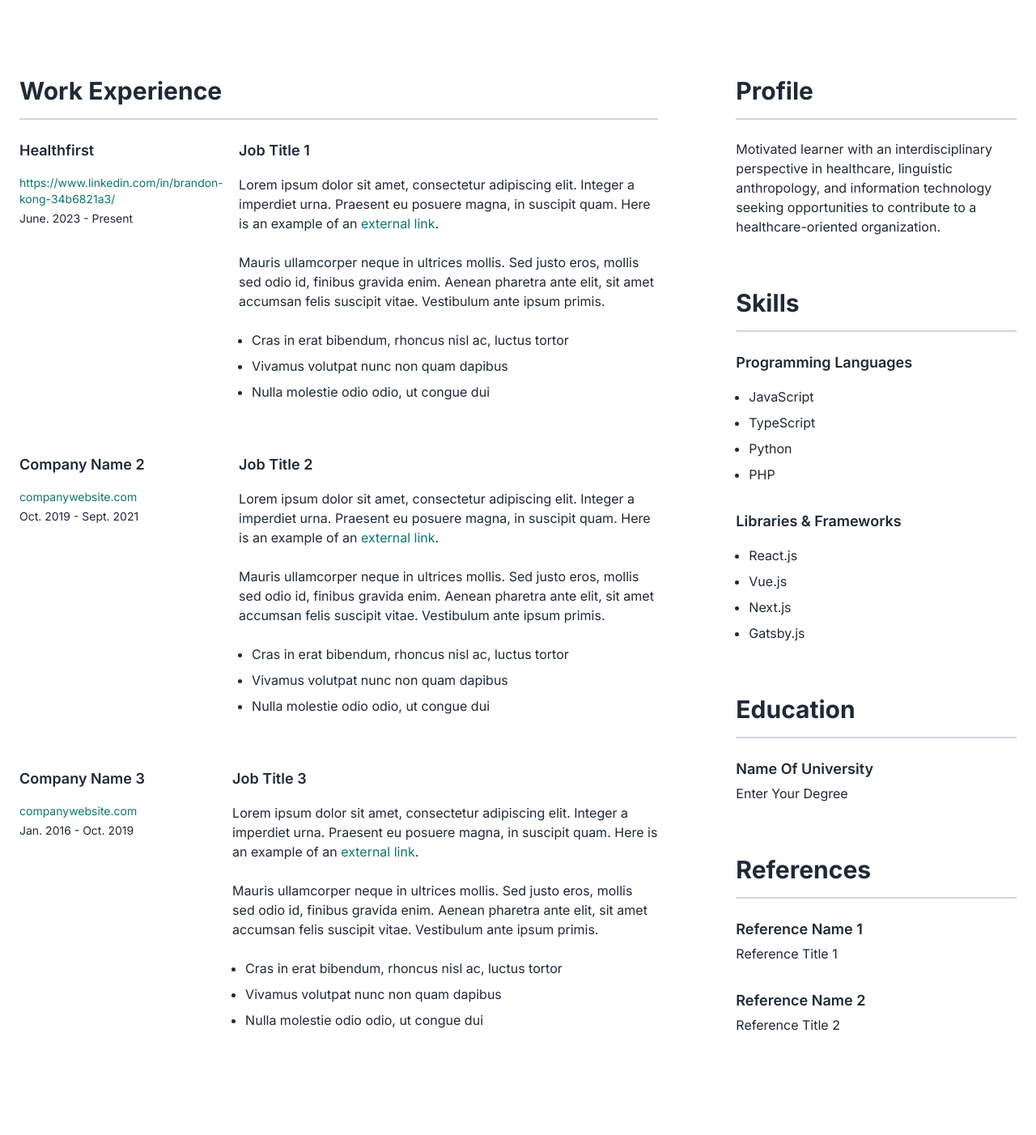
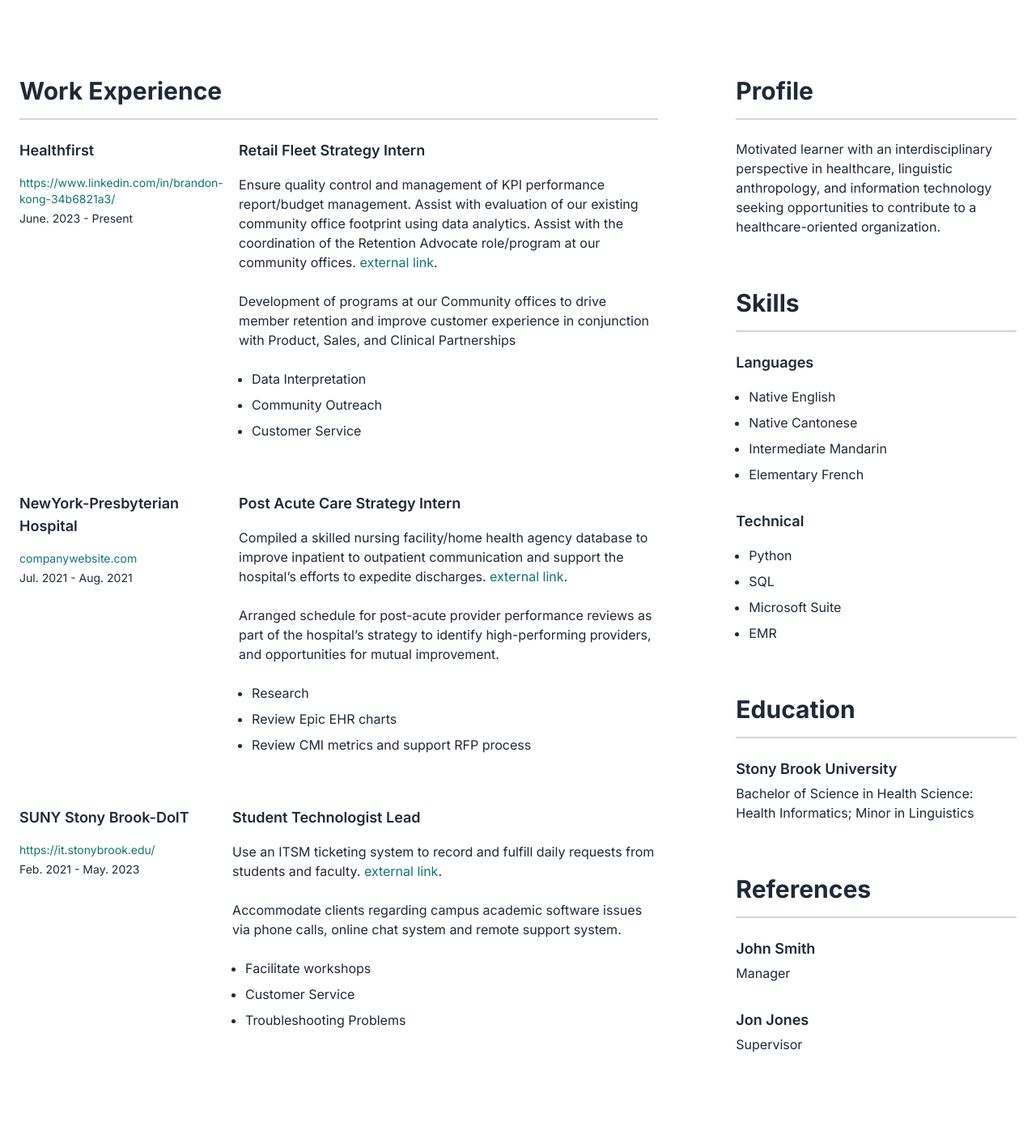
Before and after one commit to brandon-k23/bkong-han462-work, a Flask app: page / in a window 1280 px wide. Shown: the part 264-1666 px from the top of the page at 81% size. Before the commit the page ends 1537 px from the top, so only its background shows below. Run offline with Flask 3, Linux system fonts and the light colour scheme.

Commit message:
edited resume template

```diff
--- a/templates/home.html
+++ b/templates/home.html
@@ -167,11 +167,12 @@
 
               <div class="lg:col-span-2">
                 <!-- Job Title 1 -->
-                <h4 class="mb-4">Job Title 1</h4>
+                <h4 class="mb-4">Retail Fleet Strategy Intern</h4>
                 <p>
-                  Lorem ipsum dolor sit amet, consectetur adipiscing elit.
-                  Integer a imperdiet urna. Praesent eu posuere magna, in
-                  suscipit quam. Here is an example of an
+                  Ensure quality control and management of KPI performance report/budget management.
+                  Assist with evaluation of our existing community office footprint using data analytics.
+                  Assist with the coordination of the Retention Advocate role/program
+                  at our community offices.
                   <a
                     href="https://resumewind.com/"
                     target="_blank"
@@ -180,15 +181,14 @@
                   >.
                 </p>
                 <p>
-                  Mauris ullamcorper neque in ultrices mollis. Sed justo eros,
-                  mollis sed odio id, finibus gravida enim. Aenean pharetra ante
-                  elit, sit amet accumsan felis suscipit vitae. Vestibulum ante
-                  ipsum primis.
+                  Development of programs at our Community offices
+                  to drive member retention and improve customer experience
+                  in conjunction with Product, Sales, and Clinical Partnerships
                 </p>
                 <ul>
-                  <li>Cras in erat bibendum, rhoncus nisl ac, luctus tortor</li>
-                  <li>Vivamus volutpat nunc non quam dapibus</li>
-                  <li>Nulla molestie odio odio, ut congue dui</li>
+                  <li>Data Interpretation</li>
+                  <li>Community Outreach</li>
+                  <li>Customer Service</li>
                 </ul>
               </div>
             </div>
@@ -197,7 +197,7 @@
             <div class="grid-3 gap-x-6 mt-8 lg:mt-12">
               <div>
                 <!-- Company 2 -->
-                <h4 class="mb-1 lg:mb-4">Company Name 2</h4>
+                <h4 class="mb-1 lg:mb-4">NewYork-Presbyterian Hospital</h4>
                 <p class="text-sm mb-1">
                   <a
                     href="https://resumewind.com/"
@@ -207,16 +207,15 @@
                     companywebsite.com
                   </a>
                 </p>
-                <p class="text-sm">Oct. 2019 - Sept. 2021</p>
+                <p class="text-sm">Jul. 2021 - Aug. 2021</p>
               </div>
 
               <div class="lg:col-span-2">
                 <!-- Job Title 2 -->
-                <h4 class="mb-4">Job Title 2</h4>
+                <h4 class="mb-4">Post Acute Care Strategy Intern</h4>
                 <p>
-                  Lorem ipsum dolor sit amet, consectetur adipiscing elit.
-                  Integer a imperdiet urna. Praesent eu posuere magna, in
-                  suscipit quam. Here is an example of an
+                    Compiled a skilled nursing facility/home health agency database to improve
+                    inpatient to outpatient communication and support the hospital’s efforts to expedite discharges.
                   <a
                     href="https://resumewind.com/"
                     target="_blank"
@@ -225,15 +224,13 @@
                   >.
                 </p>
                 <p>
-                  Mauris ullamcorper neque in ultrices mollis. Sed justo eros,
-                  mollis sed odio id, finibus gravida enim. Aenean pharetra ante
-                  elit, sit amet accumsan felis suscipit vitae. Vestibulum ante
-                  ipsum primis.
+                    Arranged schedule for post-acute provider performance reviews as part of the hospital’s strategy
+                    to identify high-performing providers, and opportunities for mutual improvement.
                 </p>
                 <ul>
-                  <li>Cras in erat bibendum, rhoncus nisl ac, luctus tortor</li>
-                  <li>Vivamus volutpat nunc non quam dapibus</li>
-                  <li>Nulla molestie odio odio, ut congue dui</li>
+                  <li>Research</li>
+                  <li>Review Epic EHR charts</li>
+                  <li>Review CMI metrics and support RFP process</li>
                 </ul>
               </div>
             </div>
@@ -242,26 +239,24 @@
             <div class="grid-3 mt-8 lg:mt-12">
               <div>
                 <!-- Company 3 -->
-                <h4 class="mb-1 lg:mb-4">Company Name 3</h4>
+                <h4 class="mb-1 lg:mb-4">SUNY Stony Brook-DoIT</h4>
                 <p class="text-sm mb-1">
                   <a
-                    href="https://resumewind.com/"
+                    href="https://it.stonybrook.edu/"
                     target="_blank"
                     rel="noreferrer"
                   >
-                    companywebsite.com
+                    https://it.stonybrook.edu/
                   </a>
                 </p>
-                <p class="text-sm">Jan. 2016 - Oct. 2019</p>
+                <p class="text-sm">Feb. 2021 - May. 2023</p>
               </div>
 
               <div class="lg:col-span-2">
                 <!-- Job Title 3 -->
-                <h4 class="mb-4">Job Title 3</h4>
+                <h4 class="mb-4">Student Technologist Lead</h4>
                 <p>
-                  Lorem ipsum dolor sit amet, consectetur adipiscing elit.
-                  Integer a imperdiet urna. Praesent eu posuere magna, in
-                  suscipit quam. Here is an example of an
+                    Use an ITSM ticketing system to record and fulfill daily requests from students and faculty.
                   <a
                     href="https://resumewind.com/"
                     target="_blank"
@@ -270,15 +265,13 @@
                   >.
                 </p>
                 <p>
-                  Mauris ullamcorper neque in ultrices mollis. Sed justo eros,
-                  mollis sed odio id, finibus gravida enim. Aenean pharetra ante
-                  elit, sit amet accumsan felis suscipit vitae. Vestibulum ante
-                  ipsum primis.
+                    Accommodate clients regarding campus academic software issues via phone calls, online chat system
+                    and remote support system.
                 </p>
                 <ul>
-                  <li>Cras in erat bibendum, rhoncus nisl ac, luctus tortor</li>
-                  <li>Vivamus volutpat nunc non quam dapibus</li>
-                  <li>Nulla molestie odio odio, ut congue dui</li>
+                  <li>Facilitate workshops</li>
+                  <li>Customer Service</li>
+                  <li>Troubleshooting Problems</li>
                 </ul>
               </div>
             </div>
@@ -297,38 +290,39 @@
             <h3 class="mt-12 lg:mt-16">Skills</h3>
 
             <!-- Skills 1 -->
-            <h4>Programming Languages</h4>
+            <h4>Languages</h4>
             <ul>
-              <li>JavaScript</li>
-              <li>TypeScript</li>
-              <li>Python</li>
-              <li>PHP</li>
+              <li>Native English</li>
+              <li>Native Cantonese</li>
+              <li>Intermediate Mandarin</li>
+              <li>Elementary French</li>
             </ul>
 
             <!-- Skills 2 -->
-            <h4 class="mt-8">Libraries &amp; Frameworks</h4>
+            <h4 class="mt-8">Technical</h4>
             <ul>
-              <li>React.js</li>
-              <li>Vue.js</li>
-              <li>Next.js</li>
-              <li>Gatsby.js</li>
+              <li>Python</li>
+              <li>SQL</li>
+              <li>Microsoft Suite</li>
+              <li>EMR</li>
             </ul>
 
             <!-- Education -->
             <h3 class="mt-12 lg:mt-16">Education</h3>
-            <h4 class="mb-1">Name Of University</h4>
-            <p class="mb-1">Enter Your Degree</p>
+            <h4 class="mb-1">Stony Brook University</h4>
+            <p class="mb-1">Bachelor of Science in Health Science: Health Informatics; Minor in Linguistics
+            </p>
 
             <!-- References -->
             <h3 class="mt-12 lg:mt-16">References</h3>
 
             <!-- Reference 1 -->
-            <h4 class="mb-1">Reference Name 1</h4>
-            <p>Reference Title 1</p>
+            <h4 class="mb-1">John Smith</h4>
+            <p>Manager</p>
 
             <!-- Reference 2 -->
-            <h4 class="mt-8 mb-1">Reference Name 2</h4>
-            <p class="mb-1">Reference Title 2</p>
+            <h4 class="mt-8 mb-1">Jon Jones</h4>
+            <p class="mb-1">Supervisor</p>
           </div>
         </div>
       </div>
```
